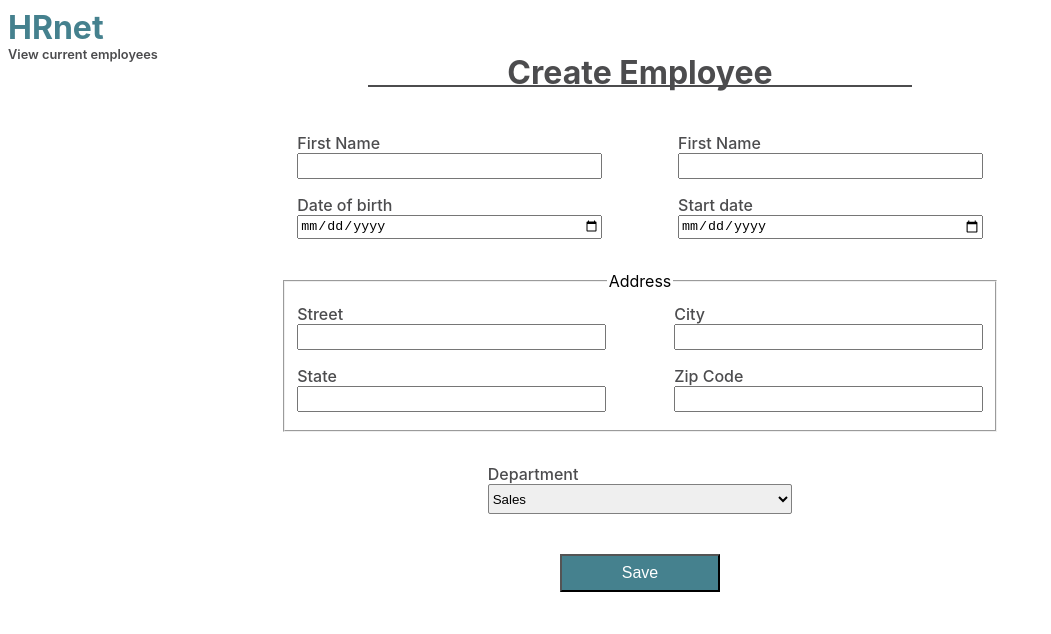
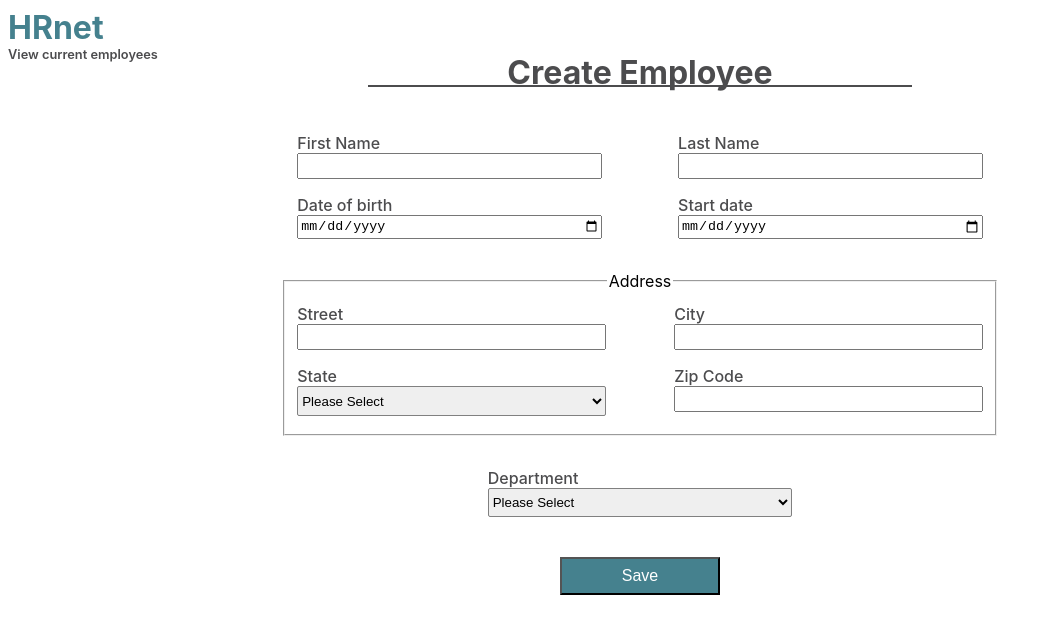
Before and after one commit to Mimi1706/hrnet, a React (Create React App) app: page / in a window 1280 px wide. Shown: the top 634 px of the page, without its empty margins (0-1051 px from the left). Built offline with nearby package versions, Linux system fonts and the light colour scheme.

Commit message:
Form saves employee in store

```diff
--- a/src/components/CreateEmployeeForm/CreateEmployeeForm.js
+++ b/src/components/CreateEmployeeForm/CreateEmployeeForm.js
@@ -1,54 +1,160 @@
+import { useState } from "react"
 import "./CreateEmployeeForm.css"
 
+import { useDispatch } from "react-redux"
+import { save } from "../../redux/actions/index"
+
 const CreateEmployeeForm = () => {
+  const dispatch = useDispatch()
+
+  const [employee, setEmployee] = useState({
+    firstName: "",
+    lastName: "",
+    birthDate: "",
+    startDate: "",
+    street: "",
+    city: "",
+    state: "",
+    zipCode: "",
+    department: "",
+  })
+
+  const handleInput = (e) => {
+    setEmployee({ ...employee, [e.target.name]: e.target.value })
+  }
+
+  const handleSubmit = (e) => {
+    e.preventDefault()
+    e.target.reset()
+    dispatch(save(employee))
+  }
+
   return (
-    <form className="createEmployeeForm">
+    <form className="createEmployeeForm" onSubmit={handleSubmit}>
       <div className="formField">
         <label>First Name </label>
-        <input type="text" />
+        <input type="text" name="firstName" onChange={handleInput} />
       </div>
 
       <div className="formField">
-        <label>First Name </label>
-        <input type="text" />
+        <label>Last Name </label>
+        <input type="text" name="lastName" onChange={handleInput} />
       </div>
 
       <div className="formField">
         <label>Date of birth </label>
-        <input type="date" />
+        <input type="date" name="birthDate" onChange={handleInput} />
       </div>
 
       <div className="formField">
         <label>Start date </label>
-        <input type="date" />
+        <input type="date" name="startDate" onChange={handleInput} />
       </div>
 
       <fieldset className="addressField">
         <legend>Address</legend>
         <div className="formField">
           <label>Street </label>
-          <input type="text" />
+          <input type="text" name="street" onChange={handleInput} />
         </div>
 
         <div className="formField">
           <label>City </label>
-          <input type="text" />
+          <input type="text" name="city" onChange={handleInput} />
         </div>
 
         <div className="formField">
           <label>State </label>
-          <input type="text" />
+          <select
+            type="select"
+            name="state"
+            defaultValue=""
+            onChange={handleInput}
+            required
+          >
+            <option disabled value="">
+              Please Select
+            </option>
+            <option value="AL">Alabama</option>
+            <option value="AK">Alaska</option>
+            <option value="AS">American Samoa</option>
+            <option value="AZ">Arizona</option>
+            <option value="AR">Arkansas</option>
+            <option value="CA">California</option>
+            <option value="CO">Colorado</option>
+            <option value="CT">Connecticut</option>
+            <option value="DE">Delaware</option>
+            <option value="DC">District Of Columbia</option>
+            <option value="FM">Federated States Of Micronesia</option>
+            <option value="FL">Florida</option>
+            <option value="GA">Georgia</option>
+            <option value="GU">Guam</option>
+            <option value="HI">Hawaii</option>
+            <option value="ID">Idaho</option>
+            <option value="IL">Illinois</option>
+            <option value="IN">Indiana</option>
+            <option value="IA">Iowa</option>
+            <option value="KS">Kansas</option>
+            <option value="KY">Kentucky</option>
+            <option value="LA">Louisiana</option>
+            <option value="ME">Maine</option>
+            <option value="MH">Marshall Islands</option>
+            <option value="MD">Maryland</option>
+            <option value="MA">Massachusetts</option>
+            <option value="MI">Michigan</option>
+            <option value="MN">Minnesota</option>
+            <option value="MS">Mississippi</option>
+            <option value="MO">Missouri</option>
+            <option value="MT">Montana</option>
+            <option value="NE">Nebraska</option>
+            <option value="NV">Nevada</option>
+            <option value="NH">New Hampshire</option>
+            <option value="NJ">New Jersey</option>
+            <option value="NM">New Mexico</option>
+            <option value="NY">New York</option>
+            <option value="NC">North Carolina</option>
+            <option value="ND">North Dakota</option>
+            <option value="MP">Northern Mariana Islands</option>
+            <option value="OH">Ohio</option>
+            <option value="OK">Oklahoma</option>
+            <option value="OR">Oregon</option>
+            <option value="PW">Palau</option>
+            <option value="PA">Pennsylvania</option>
+            <option value="PR">Puerto Rico</option>
+            <option value="RI">Rhode Island</option>
+            <option value="SC">South Carolina</option>
+            <option value="SD">South Dakota</option>
+            <option value="TN">Tennessee</option>
+            <option value="TX">Texas</option>
+            <option value="UT">Utah</option>
+            <option value="VT">Vermont</option>
+            <option value="VI">Virgin Islands</option>
+            <option value="VA">Virginia</option>
+            <option value="WA">Washington</option>
+            <option value="WV">West Virginia</option>
+            <option value="WI">Wisconsin</option>
+            <option value="WY">Wyoming</option>
+          </select>
         </div>
 
         <div className="formField">
           <label>Zip Code </label>
-          <input type="number" />
+          <input type="number" name="zipCode" onChange={handleInput} />
         </div>
       </fieldset>
 
       <div className="formField">
         <label>Department </label>
-        <select type="select">
+        <select
+          type="select"
+          name="department"
+          defaultValue=""
+          onChange={handleInput}
+          required
+        >
+          <option disabled value="">
+            Please Select
+          </option>
           <option>Sales</option>
           <option>Marketing</option>
           <option>Engineering</option>
@@ -57,7 +163,7 @@ const CreateEmployeeForm = () => {
         </select>
       </div>
 
-      <div class="line-break"></div>
+      <div className="line-break"></div>
 
       <input type="submit" value="Save" className="formSubmitBtn" />
     </form>
--- a/src/index.js
+++ b/src/index.js
@@ -2,10 +2,15 @@ import React from "react"
 import ReactDOM from "react-dom/client"
 import "./index.css"
 import App from "./App"
+import { Provider } from "react-redux"
+
+import store from "./redux/store"
 
 const root = ReactDOM.createRoot(document.getElementById("root"))
 root.render(
   <React.StrictMode>
-    <App />
+    <Provider store={store}>
+      <App />
+    </Provider>
   </React.StrictMode>
 )
--- a/src/pages/EmployeeList/EmployeeList.css
+++ b/src/pages/EmployeeList/EmployeeList.css
@@ -0,0 +1,23 @@
+.employeeListMain {
+  margin: 2em 6em;
+  display: flex;
+  flex-direction: column;
+  align-items: center;
+}
+
+.employeeListMain h1 {
+  color: #4c4c4e;
+  width: 17em;
+  height: 1em;
+  border-bottom: solid 2px #4c4c4e;
+}
+
+@media (max-width: 920px) {
+  .employeeListMain {
+    margin: 0em 2em;
+  }
+
+  .employeeListMain h1 {
+    width: 12em;
+  }
+}
--- a/src/pages/EmployeeList/EmployeeList.js
+++ b/src/pages/EmployeeList/EmployeeList.js
@@ -1,5 +1,20 @@
 import "./EmployeeList.css"
 
-const EmployeeList = () => {}
+import { useSelector } from "react-redux"
+
+const EmployeeList = () => {
+  const employeeList = useSelector((state) => state.savedEmployees.employeeList)
+
+  const getStore = () => {
+    console.log(employeeList)
+  }
+
+  return (
+    <main className="employeeListMain">
+      <h1>Current Employees</h1>
+      <button onClick={getStore}>getStore</button>
+    </main>
+  )
+}
 
 export default EmployeeList
--- /dev/null
+++ b/src/redux/actions/index.js
@@ -0,0 +1,6 @@
+export const save = (employee) => {
+  return {
+    type: "SAVE_NEW_EMPLOYEE",
+    payload: { ...employee },
+  }
+}
--- a/src/redux/reducers/allReducers.js
+++ /dev/null
@@ -1,5 +0,0 @@
-import { combineReducers } from "redux"
-
-const allReducers = combineReducers({})
-
-export default allReducers
--- /dev/null
+++ b/src/redux/reducers/index.js
@@ -0,0 +1,6 @@
+import { combineReducers } from "redux"
+import savedEmployees from "./savedEmployee"
+
+const allReducers = combineReducers({ savedEmployees })
+
+export default allReducers
--- /dev/null
+++ b/src/redux/reducers/savedEmployee.js
@@ -0,0 +1,15 @@
+const initialState = {
+  employeeList: [],
+}
+
+const savedEmployees = (state = initialState, action) => {
+  if (action.type === "SAVE_NEW_EMPLOYEE") {
+    return {
+      ...state,
+      employeeList: [action.payload, ...state.employeeList],
+    }
+  }
+  return state
+}
+
+export default savedEmployees
```
